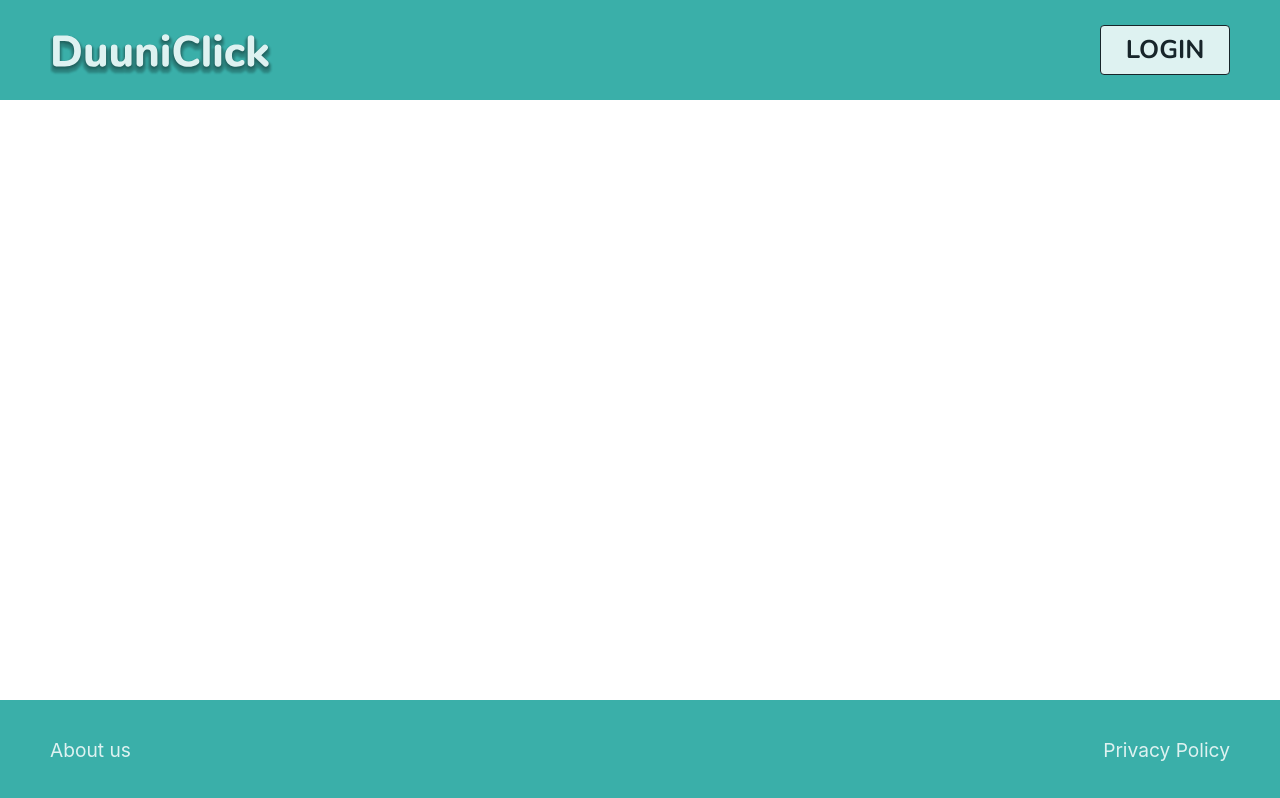
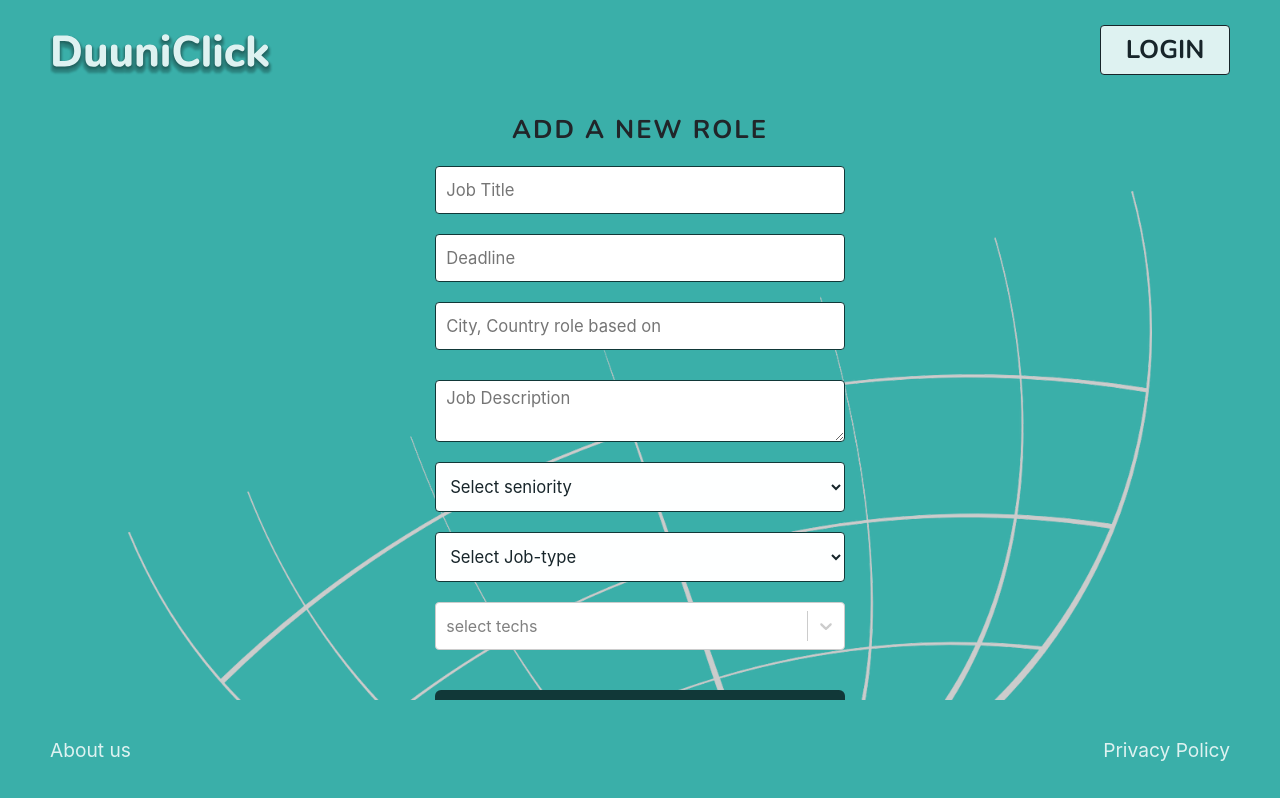
Before and after one commit to Team1-TeliaProject/team1_FrontEnd, a React (Create React App) app in the folder client/: page /profile/vacancy/addnew in a window 1280 px wide. Shown: the top 798 px of the page. Built offline with nearby package versions, Linux system fonts and the light colour scheme.

Commit message:
[Feat] job-creation-page

```diff
--- a/client/src/Components/Input/index.js
+++ b/client/src/Components/Input/index.js
@@ -1,13 +1,14 @@
 import React from 'react';
 
 import './Input.scss';
-const Input = ({ handleInputChange, placeholder, type, id, value }) => {
+const Input = ({ handleInputChange, placeholder, type, id, value, handleFocus }) => {
   return (
     <input
       required
       id={id}
       value={value}
       onChange={handleInputChange}
+      onFocus={handleFocus}
       placeholder={placeholder}
       type={type}
       className="input"
--- a/client/src/Routes.js
+++ b/client/src/Routes.js
@@ -8,6 +8,7 @@ import JobDetailsPage from './pages/JobDetailsPage';
 import ProfileRegistration from './pages/ProfileRegistrationPage';
 import ProfileSetupPage from './pages/ProfileSetupPage';
 import ProfileEditPage from './pages/ProfileEditPage';
+import JobCreationPage from './pages/JobCreationPage';
 
 const Routes = () => (
   <Switch>
@@ -18,6 +19,7 @@ const Routes = () => (
     <Route exact path="/registration/:type" component={ProfileRegistration} />
     <Route exact path="/profilesetup/:type" component={ProfileSetupPage} />
     <Route exact path="/profile/edit" component={ProfileEditPage} />
+    <Route exact path="/profile/vacancy/addnew" component={JobCreationPage} />
   </Switch>
 );
 
--- /dev/null
+++ b/client/src/pages/JobCreationPage/JobCreationPage.scss
@@ -0,0 +1,81 @@
+@import '../../scss/config';
+@import '../../scss/mixins';
+
+.profile-edit {
+  @include pageBase;
+  display: flex;
+  flex-direction: column;
+  align-items: center;
+  padding-bottom: 200px;
+  background: url('../../Assets/background2.png');
+  background-repeat: no-repeat;
+  background-position: center;
+  background-attachment: fixed;
+  background-size: contain;
+
+  &__form {
+    padding: 0, 5%;
+    width: 40%;
+    display: flex;
+    flex-direction: column;
+  }
+
+  &__heading {
+    font-size: $t-medium;
+    font-family: $nunito;
+    letter-spacing: 2px;
+    font-weight: bold;
+    margin-bottom: 20px;
+  }
+
+  &__error {
+    margin: 0;
+    color: #be4040;
+  }
+
+  &__error-hidden {
+    margin: 0;
+    opacity: 0;
+  }
+
+  &__image {
+    width: 100px;
+    height: 100px;
+    object-fit: cover;
+    border-radius: $r-medium;
+    margin: 20px 20px 20px 0px;
+  }
+
+  &__btn-div {
+    width: 100%;
+    margin-top: 30px;
+  }
+}
+
+@media screen and (max-width: 1024px) {
+  .profile-edit {
+    &__form {
+      width: 50%;
+    }
+  }
+}
+
+@media screen and (max-width: 768px) {
+  .profile-edit {
+    &__heading {
+      font-size: $t-big;
+    }
+    &__form {
+      width: 100%;
+    }
+  }
+}
+
+@media screen and (max-width: 600px) {
+  .profile-edit {
+    @include pageBaseSmall;
+    &__heading {
+      font-size: 6vw;
+    }
+  }
+}
--- /dev/null
+++ b/client/src/pages/JobCreationPage/index.js
@@ -0,0 +1,107 @@
+import React, { useState } from 'react';
+import { useHistory } from 'react-router-dom';
+import Select from 'react-select';
+
+import Input from '../../Components/Input';
+import InputSelect from '../../Components/InputSelect';
+import Textarea from '../../Components/Textarea';
+import Button from '../../Components/Button';
+import { useForm } from '../../hooks/useForm';
+import ImageUpload from '../../Components/ImageUpload';
+import { typeOptions, techOptions } from '../../Utils/selectOptions';
+import { talentProfile as profile, companyProfile as company } from '../../Utils/dummyData';
+
+import './JobCreationPage.scss';
+
+const JobCreationPage = () => {
+  const history = useHistory();
+  const [seniority, setSeniority] = useState('');
+  const [type, setType] = useState([]);
+  const [techList, setTechList] = useState([]);
+  const [fields, setFields] = useForm({
+    title: '',
+    deadline: '',
+    location: '',
+    description: ''
+  });
+
+  const { title, deadline, location, description } = fields;
+
+  console.log('check', title, deadline, location, description);
+
+  const createAccount = (e) => {
+    e.preventDefault();
+    console.log('created!!');
+  };
+
+  const selectStyles = {
+    control: (styles) => ({ ...styles, minHeight: '48px', marginBottom: '10px', marginTop: '10px' })
+  };
+
+  const handleChangeTech = (options) => {
+    const techs = options.map((opt) => opt.value);
+    setTechList(techs);
+  };
+
+  return (
+    <div className="profile-edit">
+      <h3 className="profile-edit__heading">ADD A NEW ROLE</h3>
+
+      <form className="profile-edit__form">
+        <Input
+          type="text"
+          placeholder="Job Title"
+          id="title"
+          value={title}
+          handleInputChange={setFields}
+        />
+        <Input
+          type="text"
+          placeholder="Deadline"
+          id="deadline"
+          value={deadline}
+          handleInputChange={setFields}
+          handleFocus={(e) => (e.target.type = 'date')}
+        />
+        <Input
+          type="text"
+          placeholder="City, Country role based on"
+          id="location"
+          value={location}
+          handleInputChange={setFields}
+        />
+        <Textarea
+          maxLength={300}
+          placeholder="Job Description"
+          id="description"
+          value={description}
+          handleInputChange={setFields}
+        />
+        <InputSelect
+          handleInputChange={(e) => setSeniority(e.target.value)}
+          placeholder="Select seniority"
+          options={['Junior', 'Mid-Senior', 'Senior', 'Internship']}
+        />
+        <InputSelect
+          handleInputChange={(e) => setType(e.target.value)}
+          placeholder="Select Job-type"
+          options={['Full-time', 'Part-time']}
+        />
+        <Select
+          placeholder="select techs"
+          onChange={handleChangeTech}
+          styles={selectStyles}
+          isMulti
+          name="tech"
+          options={techOptions}
+        />
+
+        <div className="profile-edit__btn-div">
+          <Button modifier="dark" text="Create" handleClick={createAccount} />
+        </div>
+      </form>
+    </div>
+  );
+};
+
+export default JobCreationPage;
--- a/client/src/pages/ProfileEditPage/index.js
+++ b/client/src/pages/ProfileEditPage/index.js
@@ -164,7 +164,6 @@ const ProfileEditPage = ({ match, type = 'company' }) => {
             name="type"
             options={typeOptions}
           />
-          <div style={{ minWidth: '100%' }}>
           <Select
             defaultValue={defaultTechs}
             placeholder="select techs"
@@ -174,7 +173,6 @@ const ProfileEditPage = ({ match, type = 'company' }) => {
             name="tech"
             options={techOptions}
           />
-          </div>
           <div className="profile-edit__image-div">
             <img className="profile-edit__image" src={timage} alt="profile" />
             <ImageUpload setImage={setTimage} />
```
Lines whose indentation alone changed are shown as unchanged.
